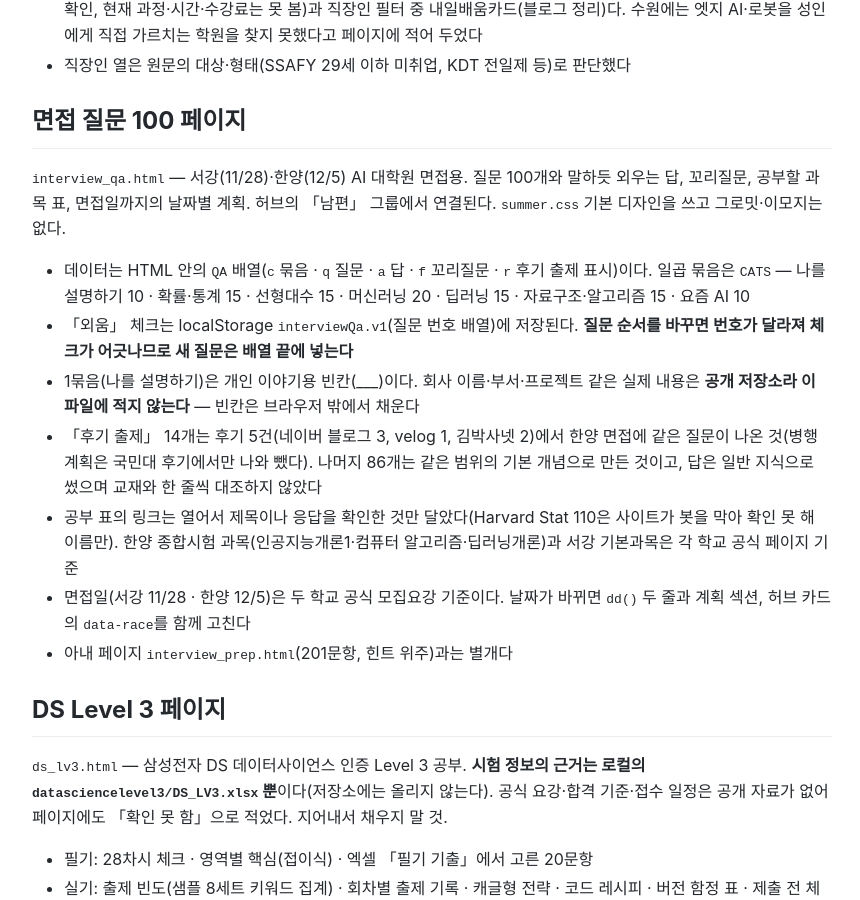
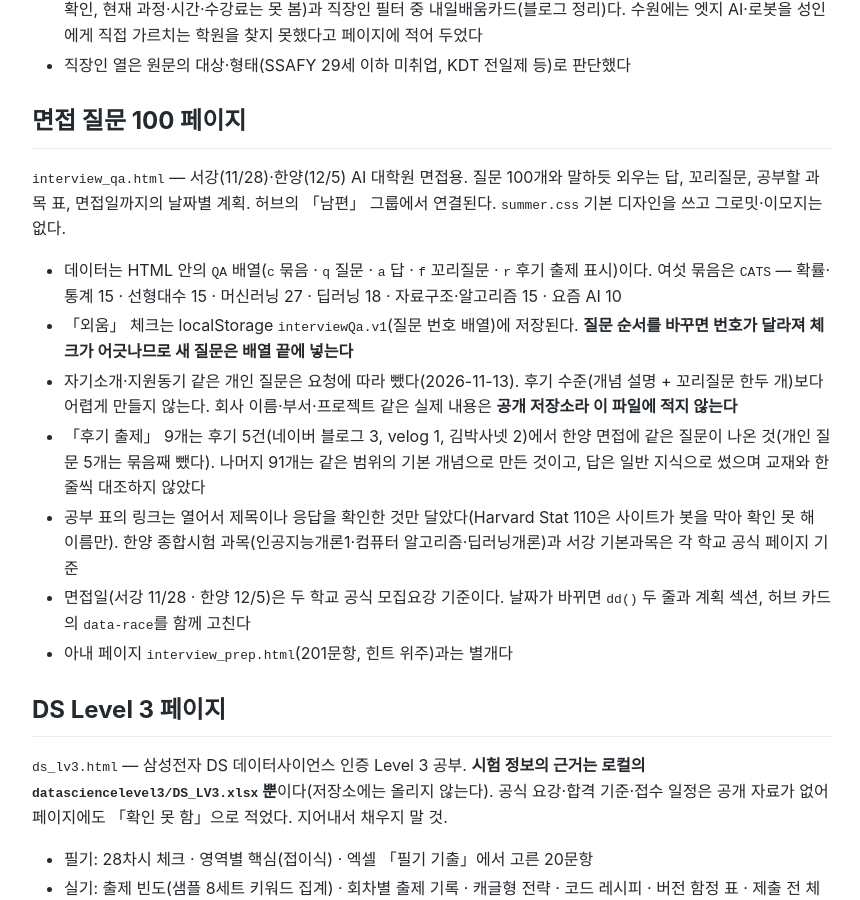
Before and after one commit to charach/legal-docs, a Jekyll site: the page built from personal/README.md, in a window 1280 px wide and 900 px high, scrolled down 3829 px. Shown: the whole window, without its empty margins (208-1068 px from the left). Built offline with Jekyll 4.4.1, drawn with Linux system fonts in a browser that asks for light colours; our own code applies the rules of GitHub Pages for plain Markdown files.

Commit message:
Personal: interview page — drop the personal-question group, add 10 technical questions at review level (ML 27, DL 18)
Co-Authored-By: Claude Sonnet 5.5 <noreply@anthropic.com>

```diff
--- a/personal/README.md
+++ b/personal/README.md
@@ -146,10 +146,10 @@ HTML에 내용이 없다. `data/*.json`을 `fetch` 해서 그린다.
 
 `interview_qa.html` — 서강(11/28)·한양(12/5) AI 대학원 면접용. 질문 100개와 말하듯 외우는 답, 꼬리질문, 공부할 과목 표, 면접일까지의 날짜별 계획. 허브의 「남편」 그룹에서 연결된다. `summer.css` 기본 디자인을 쓰고 그로밋·이모지는 없다.
 
-- 데이터는 HTML 안의 `QA` 배열(`c` 묶음 · `q` 질문 · `a` 답 · `f` 꼬리질문 · `r` 후기 출제 표시)이다. 일곱 묶음은 `CATS` — 나를 설명하기 10 · 확률·통계 15 · 선형대수 15 · 머신러닝 20 · 딥러닝 15 · 자료구조·알고리즘 15 · 요즘 AI 10
+- 데이터는 HTML 안의 `QA` 배열(`c` 묶음 · `q` 질문 · `a` 답 · `f` 꼬리질문 · `r` 후기 출제 표시)이다. 여섯 묶음은 `CATS` — 확률·통계 15 · 선형대수 15 · 머신러닝 27 · 딥러닝 18 · 자료구조·알고리즘 15 · 요즘 AI 10
 - 「외움」 체크는 localStorage `interviewQa.v1`(질문 번호 배열)에 저장된다. **질문 순서를 바꾸면 번호가 달라져 체크가 어긋나므로 새 질문은 배열 끝에 넣는다**
-- 1묶음(나를 설명하기)은 개인 이야기용 빈칸(___)이다. 회사 이름·부서·프로젝트 같은 실제 내용은 **공개 저장소라 이 파일에 적지 않는다** — 빈칸은 브라우저 밖에서 채운다
-- 「후기 출제」 14개는 후기 5건(네이버 블로그 3, velog 1, 김박사넷 2)에서 한양 면접에 같은 질문이 나온 것(병행 계획은 국민대 후기에서만 나와 뺐다). 나머지 86개는 같은 범위의 기본 개념으로 만든 것이고, 답은 일반 지식으로 썼으며 교재와 한 줄씩 대조하지 않았다
+- 자기소개·지원동기 같은 개인 질문은 요청에 따라 뺐다(2026-11-13). 후기 수준(개념 설명 + 꼬리질문 한두 개)보다 어렵게 만들지 않는다. 회사 이름·부서·프로젝트 같은 실제 내용은 **공개 저장소라 이 파일에 적지 않는다**
+- 「후기 출제」 9개는 후기 5건(네이버 블로그 3, velog 1, 김박사넷 2)에서 한양 면접에 같은 질문이 나온 것(개인 질문 5개는 묶음째 뺐다). 나머지 91개는 같은 범위의 기본 개념으로 만든 것이고, 답은 일반 지식으로 썼으며 교재와 한 줄씩 대조하지 않았다
 - 공부 표의 링크는 열어서 제목이나 응답을 확인한 것만 달았다(Harvard Stat 110은 사이트가 봇을 막아 확인 못 해 이름만). 한양 종합시험 과목(인공지능개론1·컴퓨터 알고리즘·딥러닝개론)과 서강 기본과목은 각 학교 공식 페이지 기준
 - 면접일(서강 11/28 · 한양 12/5)은 두 학교 공식 모집요강 기준이다. 날짜가 바뀌면 `dd()` 두 줄과 계획 섹션, 허브 카드의 `data-race`를 함께 고친다
 - 아내 페이지 `interview_prep.html`(201문항, 힌트 위주)과는 별개다
--- a/personal/index.html
+++ b/personal/index.html
@@ -194,7 +194,7 @@
           <a class="row" href="interview_qa.html" data-start="2026-11-13" data-race="2026-12-05">
             <div>
               <div class="t">AI 대학원 면접 질문 100 · 답 외우기</div>
-              <div class="d">서강 11/28, 한양 12/5 면접용. 후기에 나온 기본 개념 질문(독립사건, PCA, receptive field, GPU 등)을 포함한 100문항을 일곱 묶음으로 나누고 답과 꼬리질문까지 붙였다. 섞기·안 외운 것만 보기, 공부할 과목 순서, 면접일까지 날짜별 계획.</div>
+              <div class="d">서강 11/28, 한양 12/5 면접용. 후기에 나온 기본 개념 질문(독립사건, PCA, receptive field, GPU 등)을 포함한 후기 수준의 100문항을 여섯 묶음으로 나누고 답과 꼬리질문까지 붙였다. 섞기·안 외운 것만 보기, 공부할 과목 순서, 면접일까지 날짜별 계획.</div>
             </div>
             <div class="meta"><span class="dday tnum">—</span></div>
           </a>
```
Also changed, not shown: personal/interview_qa.html (+32 -35 lines).
